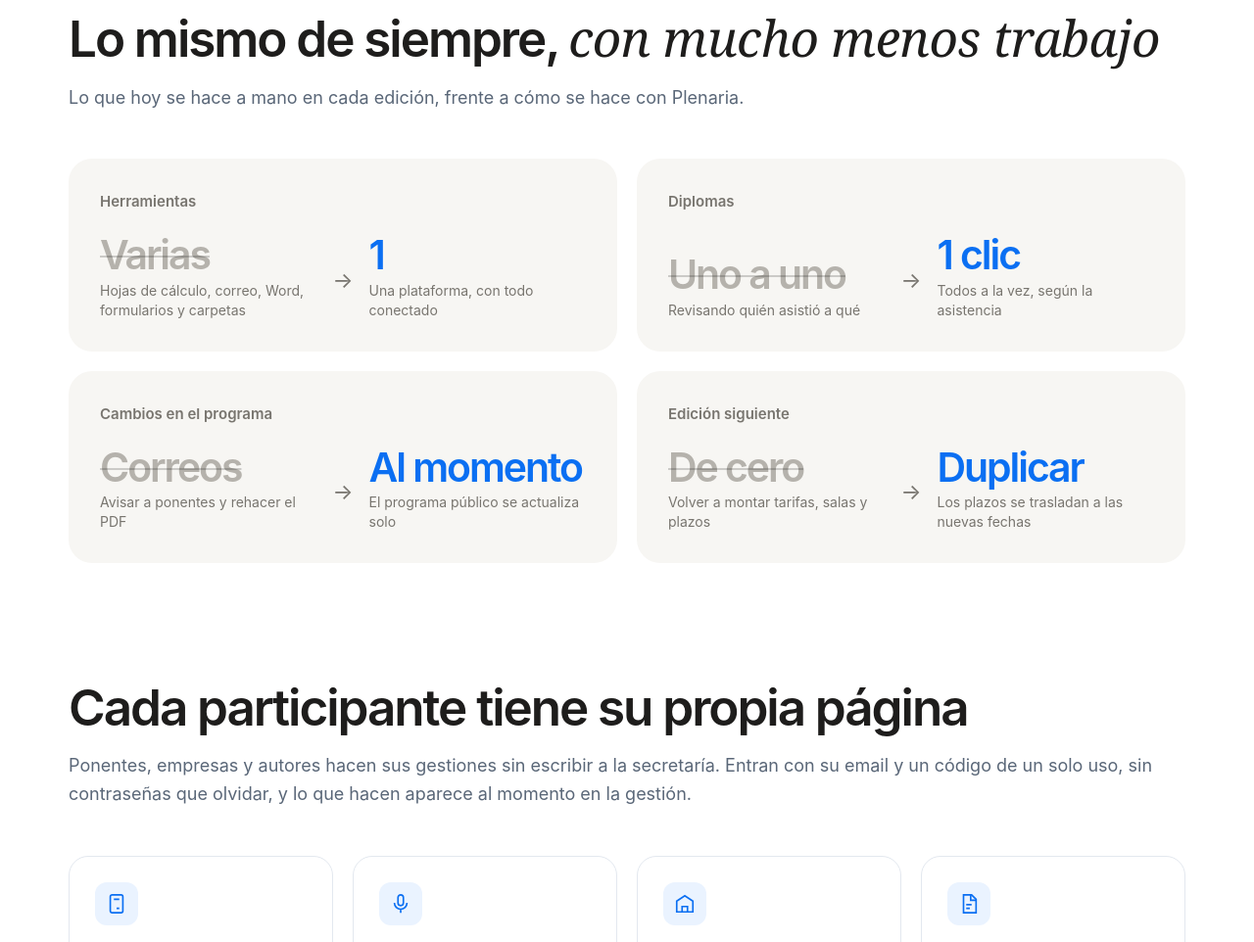
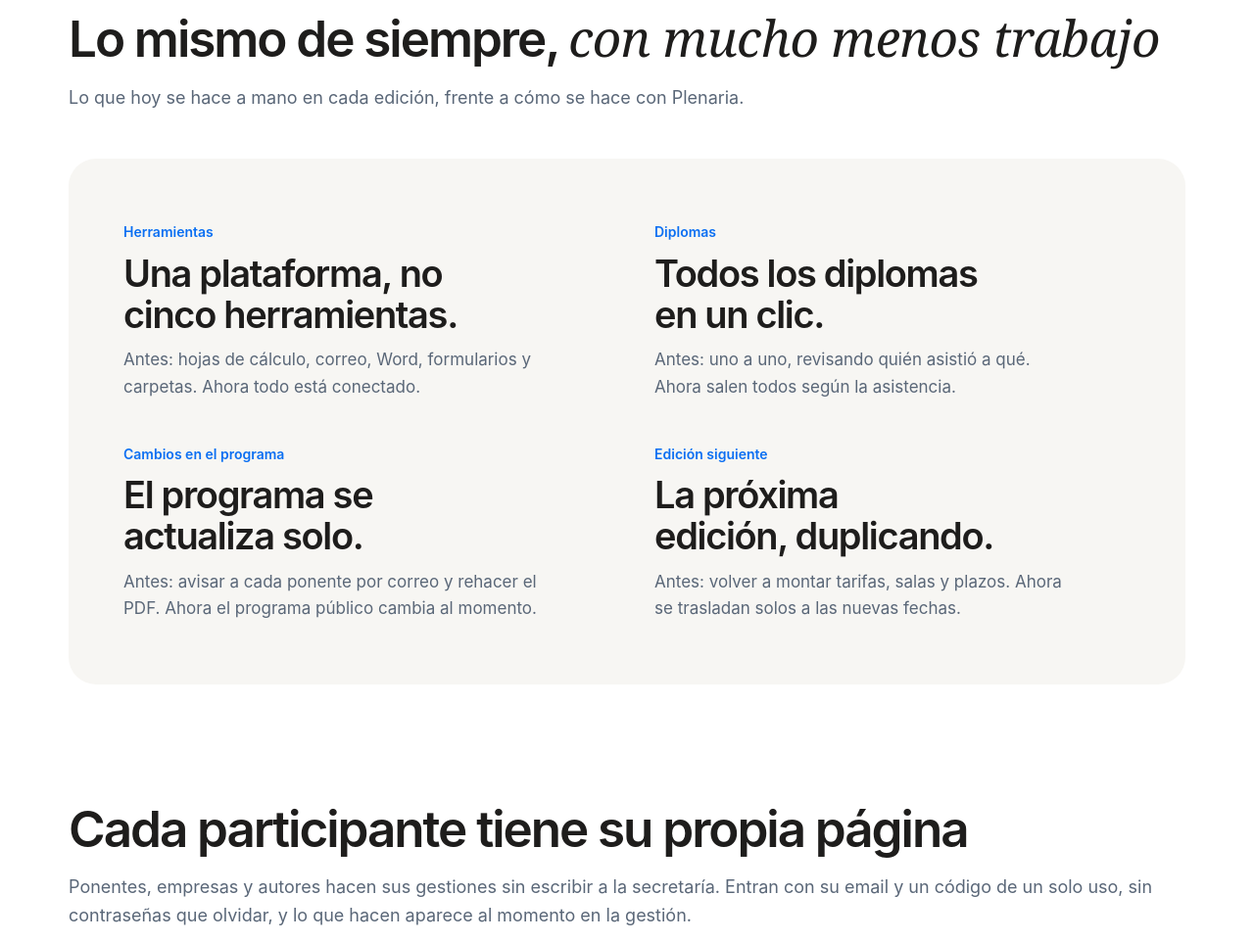
Before and after one commit to jmoralcervantes-blip/plenaria-web, a plain HTML site: page index.html in a window 1280 px wide. Shown: the part 3937-4899 px from the top of the page at 98% size. Drawn offline with Linux system fonts and the light colour scheme.

Commit message:
Add files via upload

```diff
--- a/index.html
+++ b/index.html
@@ -366,25 +366,19 @@ body::before{background:var(--sky-1)}
 .pains::after{content:"";position:absolute;right:-160px;top:-160px;width:480px;height:480px;border-radius:50%;background:radial-gradient(circle,rgba(11,111,242,.45),rgba(11,111,242,0) 70%);pointer-events:none}
 .pains .kick{font-size:14px;font-weight:500;color:var(--sky-4);margin:0 0 28px}
 .pains ol{list-style:none;margin:0;padding:0;display:grid;grid-template-columns:1fr 1fr;gap:44px 56px;position:relative;z-index:1}
-.pains li b{display:block;font-size:clamp(26px,3vw,38px);line-height:1.1;letter-spacing:-.035em;font-weight:600}
+.pains li b{display:block;font-size:clamp(26px,3vw,38px);line-height:1.1;letter-spacing:-.035em;font-weight:600;text-wrap:balance}
 .pains li span{display:block;margin-top:12px;font-size:17px;color:rgba(255,255,255,.66);max-width:38ch}
 .pains .answer{position:relative;z-index:1;margin-top:56px;padding-top:36px;border-top:1px solid rgba(255,255,255,.14);display:flex;align-items:center;justify-content:space-between;gap:24px;flex-wrap:wrap}
 .pains .answer h3{margin:0;font-size:clamp(26px,3vw,40px);letter-spacing:-.035em;line-height:1.1;font-weight:600}
 .pains .answer h3 .serif{color:var(--sky-4)}
 @media (max-width:760px){.pains{padding:48px 24px;border-radius:22px}.pains ol{grid-template-columns:1fr;gap:32px}}
 
-.vs{display:grid;grid-template-columns:repeat(2,1fr);gap:20px;margin-top:48px}
-.vs .card{background:var(--stone);border-radius:24px;padding:32px;display:flex;flex-direction:column;gap:22px}
-.vs .card h3{margin:0;font-size:15px;font-weight:600;color:var(--muted);letter-spacing:0}
-.vs .row{display:grid;grid-template-columns:1fr auto 1fr;align-items:end;gap:16px}
-.vs .before,.vs .after{display:flex;flex-direction:column;gap:6px}
-.vs .big{white-space:nowrap;font-size:clamp(30px,3.2vw,42px);line-height:1;letter-spacing:-.05em;font-weight:600}
-.vs .before .big{color:#B5B2AC;text-decoration:line-through;text-decoration-thickness:2px;text-decoration-color:rgba(0,0,0,.18)}
-.vs .after .big{color:var(--blue)}
-.vs small{font-size:14px;color:var(--muted);line-height:1.4}
-.vs .arrow{font-size:22px;color:var(--muted);padding-bottom:22px}
-@media (max-width:820px){.vs{grid-template-columns:1fr}}
-@media (max-width:560px){.vs .card{padding:24px}.vs .row{grid-template-columns:1fr;gap:10px}.vs .arrow{padding:0;transform:rotate(90deg);width:fit-content}}
+.gains{background:var(--stone);border-radius:28px;padding:64px 56px;margin-top:48px}
+.gains ol{list-style:none;margin:0;padding:0;display:grid;grid-template-columns:1fr 1fr;gap:44px 56px}
+.gains li small{display:block;font-size:14px;font-weight:600;color:var(--blue);margin-bottom:10px}
+.gains li b{display:block;font-size:clamp(26px,3vw,38px);line-height:1.1;letter-spacing:-.035em;font-weight:600;color:var(--ink);text-wrap:balance}
+.gains li span{display:block;margin-top:12px;font-size:17px;color:var(--ink-2);max-width:40ch}
+@media (max-width:760px){.gains{padding:40px 24px;border-radius:22px}.gains ol{grid-template-columns:1fr;gap:32px}}
 
 .steps{list-style:none;margin:48px 0 0;padding:0;display:grid;grid-template-columns:repeat(4,1fr);gap:20px;counter-reset:st}
 .steps li{background:var(--stone);border-radius:24px;padding:28px;display:flex;flex-direction:column;gap:10px;counter-increment:st}
@@ -658,11 +652,13 @@ body::before{background:var(--sky-1)}
   <div class="wrap">
     <h2>Lo mismo de siempre, <span class="serif">con mucho menos trabajo</span></h2>
     <p class="intro">Lo que hoy se hace a mano en cada edición, frente a cómo se hace con Plenaria.</p>
-    <div class="vs">
-      <div class="card"><h3>Herramientas</h3><div class="row"><div class="before"><span class="big">Varias</span><small>Hojas de cálculo, correo, Word, formularios y carpetas</small></div><span class="arrow">→</span><div class="after"><span class="big">1</span><small>Una plataforma, con todo conectado</small></div></div></div>
-      <div class="card"><h3>Diplomas</h3><div class="row"><div class="before"><span class="big">Uno a uno</span><small>Revisando quién asistió a qué</small></div><span class="arrow">→</span><div class="after"><span class="big">1 clic</span><small>Todos a la vez, según la asistencia</small></div></div></div>
-      <div class="card"><h3>Cambios en el programa</h3><div class="row"><div class="before"><span class="big">Correos</span><small>Avisar a ponentes y rehacer el PDF</small></div><span class="arrow">→</span><div class="after"><span class="big">Al momento</span><small>El programa público se actualiza solo</small></div></div></div>
-      <div class="card"><h3>Edición siguiente</h3><div class="row"><div class="before"><span class="big">De cero</span><small>Volver a montar tarifas, salas y plazos</small></div><span class="arrow">→</span><div class="after"><span class="big">Duplicar</span><small>Los plazos se trasladan a las nuevas fechas</small></div></div></div>
+    <div class="gains">
+      <ol>
+        <li><small>Herramientas</small><b>Una plataforma, no cinco herramientas.</b><span>Antes: hojas de cálculo, correo, Word, formularios y carpetas. Ahora todo está conectado.</span></li>
+        <li><small>Diplomas</small><b>Todos los diplomas en un clic.</b><span>Antes: uno a uno, revisando quién asistió a qué. Ahora salen todos según la asistencia.</span></li>
+        <li><small>Cambios en el programa</small><b>El programa se actualiza solo.</b><span>Antes: avisar a cada ponente por correo y rehacer el PDF. Ahora el programa público cambia al momento.</span></li>
+        <li><small>Edición siguiente</small><b>La próxima edición, duplicando.</b><span>Antes: volver a montar tarifas, salas y plazos. Ahora se trasladan solos a las nuevas fechas.</span></li>
+      </ol>
     </div>
   </div>
 </section>
```
